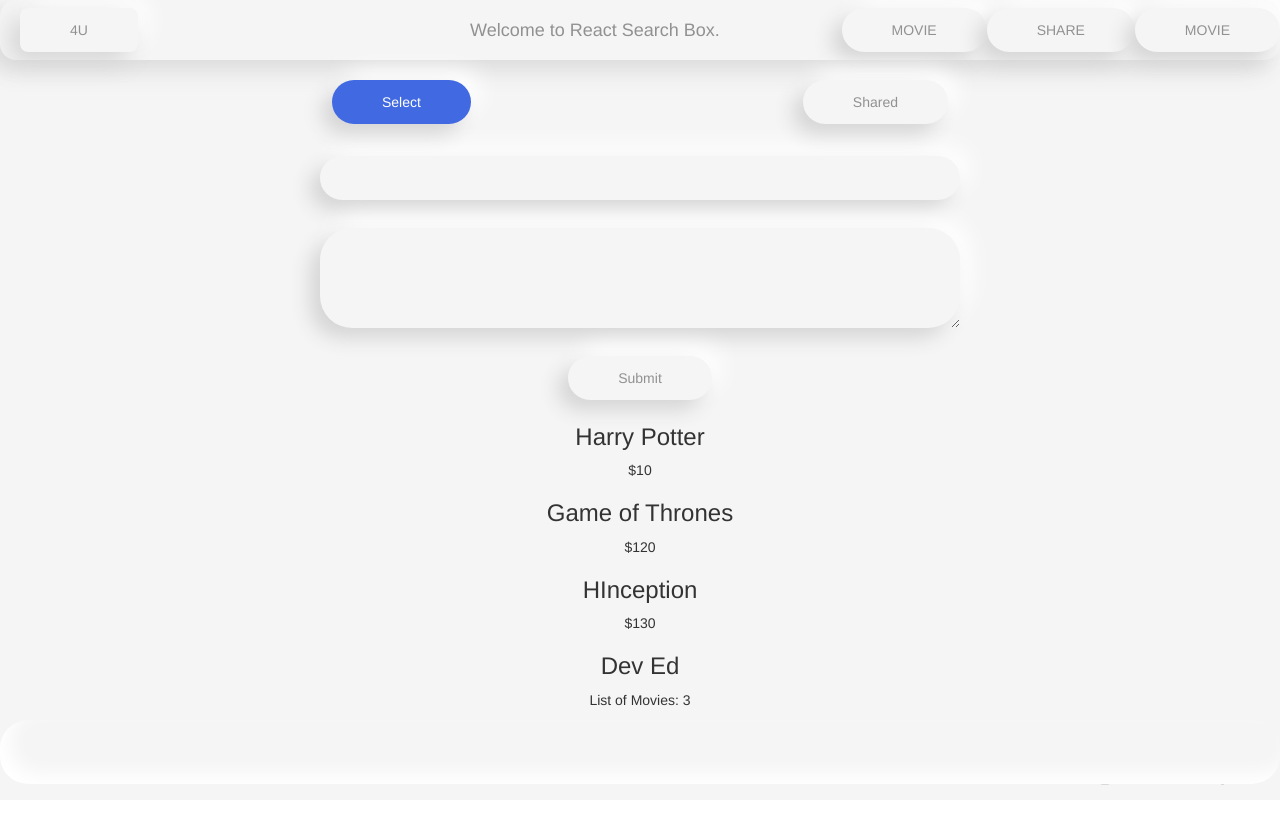
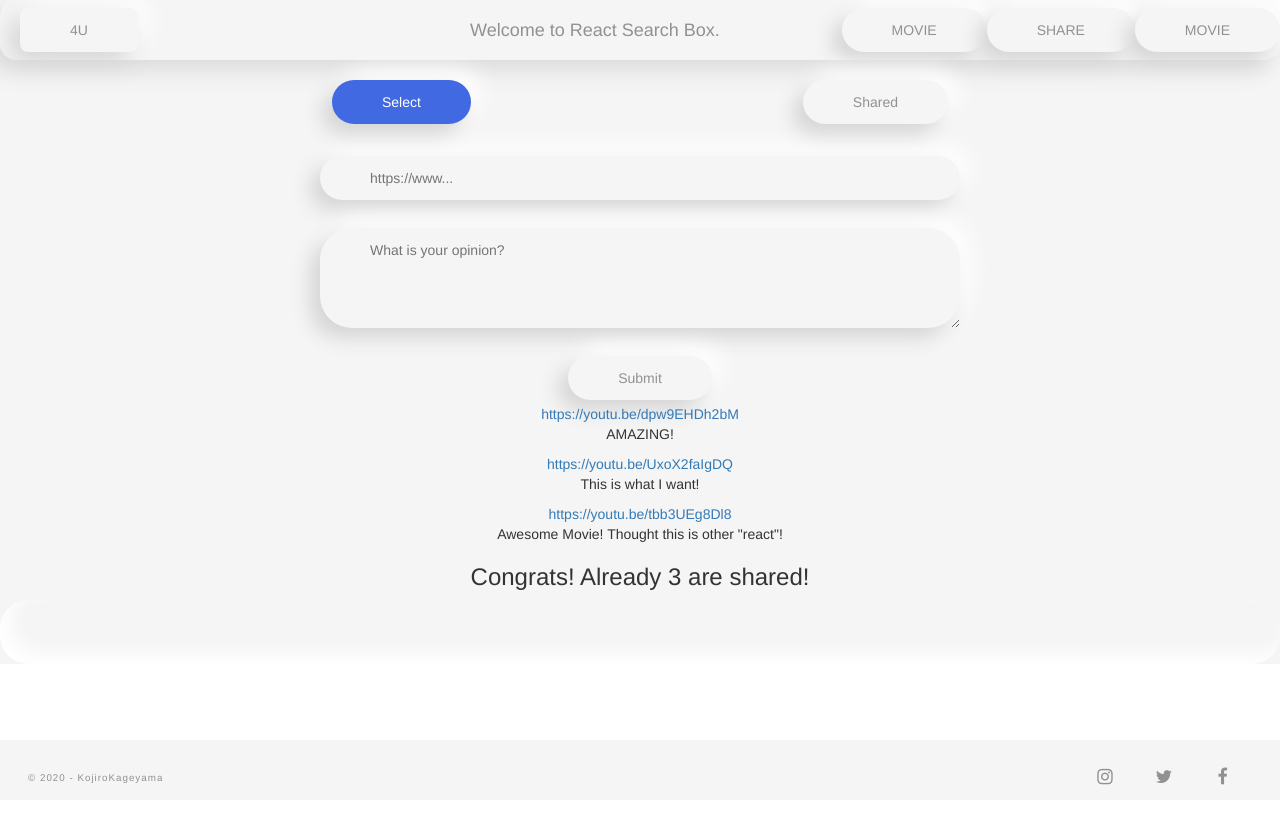
Before and after one commit to Kojiro-schatten/react-rails-video-demo, a React (Create React App) app in the folder front/: page /share in a window 1280 px wide. Shown: the top 824 px of the page. After the commit the page ends 800 px from the top, so only its background shows below. Built offline with nearby package versions, Linux system fonts and the light colour scheme.

Commit message:
changed share component's setting

```diff
--- a/front/src/Components/Share/AddShare.jsx
+++ b/front/src/Components/Share/AddShare.jsx
@@ -3,28 +3,28 @@ import { ShareContext } from './ShareContext';
 import {StyledAddShare} from '../styles/Share/StyledAddShare'
 
 const AddShare = () => {
-  const [name, setName] = useState('');
-  const [price, setPrice] = useState('');
+  const [link, setLink] = useState('');
+  const [text, setText] = useState('');
   const [shares, setShares] = useContext(ShareContext)
 
-  const updateName = (e) => {
-    setName(e.target.value)
+  const updateLink = (e) => {
+    setLink(e.target.value)
   }
-  const updatePrice = (e) => {
-    setPrice(e.target.value)
+  const updateText = (e) => {
+    setText(e.target.value)
   }
 
   const addShare = e => {
     e.preventDefault();
-    setShares(prevShares => [...prevShares, { name: name, price: price }])
+    setShares(prevShares => [...prevShares, { link: link, text: text }])
   }
 
   return (
     <StyledAddShare>
 
     <form onSubmit={addShare}>
-      <input type="text" name="name" value={name} onChange={updateName} />
-      <textarea type="text" name="price" value={price} onChange={updatePrice} />
+      <input type="text" link="link" value={link} onChange={updateLink} placeholder="https://www..." />
+      <textarea type="text" name="text" value={text} onChange={updateText} placeholder="What is your opinion?" />
       <button>Submit</button>
     </form>
     </StyledAddShare>
--- a/front/src/Components/Share/ChangeShare.jsx
+++ b/front/src/Components/Share/ChangeShare.jsx
@@ -1,10 +1,10 @@
 import React from 'react'
 
-const ChangeShare = ({name, price}) => {
+const ChangeShare = ({link, text}) => {
   return (
     <div>
-      <h3>{name}</h3>
-      <p>{price}</p>
+      <a href={link}>{link}</a>
+      <p>{text}</p>
     </div>
   )
 }
--- a/front/src/Components/Share/Navigation.jsx
+++ b/front/src/Components/Share/Navigation.jsx
@@ -5,8 +5,7 @@ const Navigation = () => {
   const [shares, setShares] = useContext(ShareContext)
   return (
     <nav className="selectedNav">
-      <h3>Dev Ed</h3>
-      <p>List of Movies: {shares.length}</p>
+      <h3>Congrats! Already {shares.length} are shared!</h3>
     </nav>
   )
 }
--- a/front/src/Components/Share/SelectShare.jsx
+++ b/front/src/Components/Share/SelectShare.jsx
@@ -8,7 +8,7 @@ const SelectShare = () => {
   return (
     <div className="selected">
       {shares.map(share => (
-        <ChangeShare name={share.name} price={share.price} key={share.id} />
+        <ChangeShare link={share.link} text={share.text} key={share.id} />
         ))}
     </div>
   )
--- a/front/src/Components/Share/ShareContext.jsx
+++ b/front/src/Components/Share/ShareContext.jsx
@@ -5,17 +5,17 @@ export const ShareContext = createContext();
 export const ShareProvider = props => {
   const [shares, setShares] = useState([
     {
-      name: 'Harry Potter',
-      price: '$10',
+      link: 'https://youtu.be/dpw9EHDh2bM',
+      text: 'AMAZING!',
       id: 1
     },{
-      name: 'Game of Thrones',
-      price: '$120',
+      link: 'https://youtu.be/UxoX2faIgDQ',
+      text: 'This is what I want!',
       id: 2
     },
     {
-      name: 'HInception',
-      price: '$130',
+      link: 'https://youtu.be/tbb3UEg8Dl8',
+      text: 'Awesome Movie! Thought this is other "react"! ',
       id: 3
     }
   ])
```
